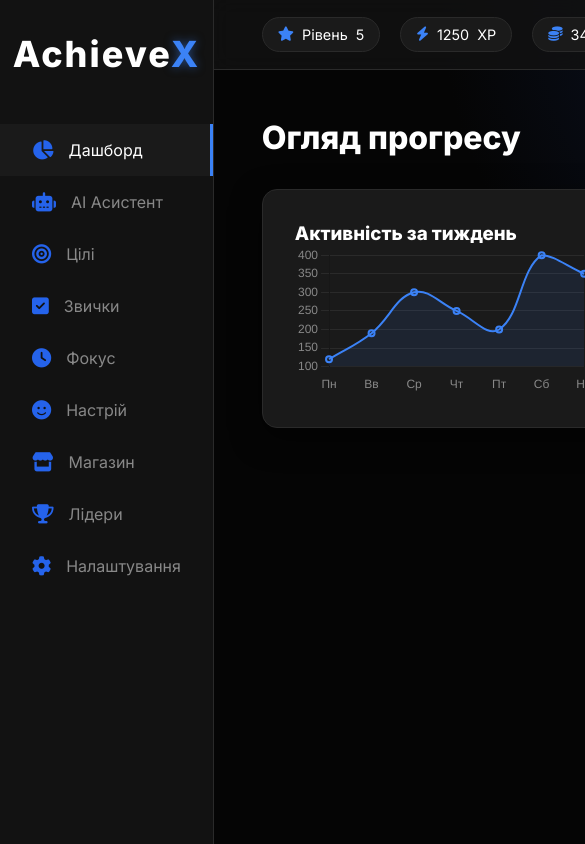
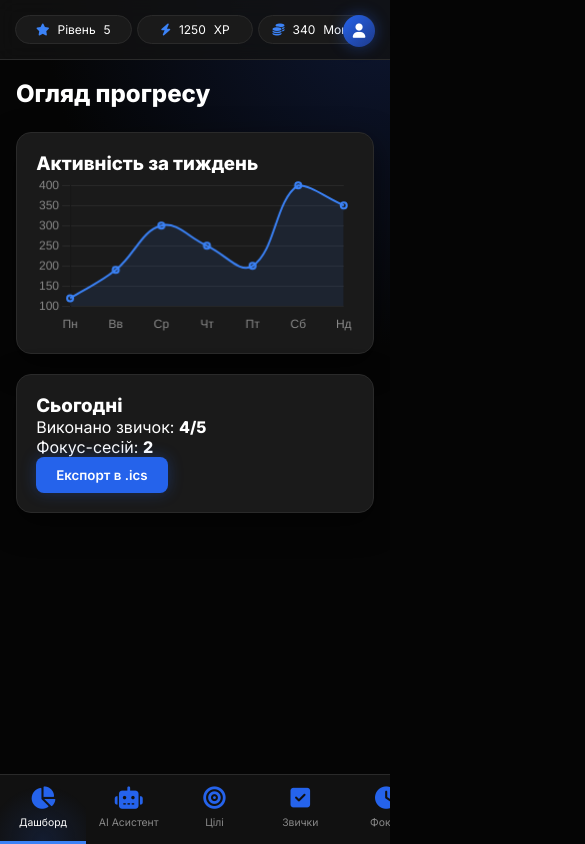
Before and after one commit to ALTSETING/knopka, a plain HTML site: page index.html in a window 390 px wide. Shown: the top 844 px of the page, 585 px wide, since content can reach past the window. Drawn offline with nearby package versions, Linux system fonts and the light colour scheme.

Commit message:
Update style.css

```diff
--- a/style.css
+++ b/style.css
@@ -316,3 +316,162 @@ h1 {
     from { opacity: 0; transform: translateY(10px); }
     to { opacity: 1; transform: translateY(0); }
 }
+
+/* =========================================
+   МОБІЛЬНА АДАПТАЦІЯ (Mobile First & PWA)
+   ========================================= */
+@media (max-width: 768px) {
+    body {
+        flex-direction: column;
+    }
+
+    /* 1. Перетворюємо бокове меню на Нижню Панель (Bottom Nav) */
+    .sidebar {
+        width: 100%;
+        height: 70px;
+        flex-direction: row;
+        padding: 0;
+        order: 2; /* Опускаємо панель вниз */
+        border-right: none;
+        border-top: 1px solid var(--border-color);
+        background-color: rgba(18, 18, 18, 0.95); /* Напівпрозорий ефект */
+        backdrop-filter: blur(15px);
+        z-index: 1000;
+    }
+
+    .logo {
+        display: none; /* Ховаємо логотип на мобільному, щоб не займав місце */
+    }
+
+    .nav-links {
+        display: flex;
+        flex-direction: row;
+        overflow-x: auto; /* Горизонтальний скрол, якщо вкладок багато */
+        overflow-y: hidden;
+        scroll-snap-type: x mandatory; /* Плавне "прилипання" при скролі */
+        -webkit-overflow-scrolling: touch;
+    }
+
+    /* Ховаємо візуальний скроллбар, але залишаємо можливість скролити */
+    .nav-links::-webkit-scrollbar {
+        display: none;
+    }
+
+    .nav-links li {
+        flex: 0 0 22%; /* На екрані видно ~4.5 вкладки, щоб юзер зрозумів, що можна скролити */
+        scroll-snap-align: center;
+        flex-direction: column;
+        justify-content: center;
+        padding: 0.5rem 0;
+        font-size: 0.65rem;
+        gap: 6px;
+        border-right: none;
+        border-bottom: 3px solid transparent;
+        text-align: center;
+    }
+
+    .nav-links li:hover {
+        background-color: transparent;
+    }
+
+    .nav-links li.active {
+        border-right: none;
+        border-bottom: 3px solid var(--blue-glow);
+        color: var(--text-main);
+        /* Легке світіння знизу активної вкладки */
+        background: radial-gradient(circle at bottom, rgba(37, 99, 235, 0.15) 0%, transparent 70%);
+    }
+
+    .nav-links li i {
+        font-size: 1.4rem;
+    }
+
+    /* 2. Головний контент та Відступи */
+    .main-content {
+        height: calc(100vh - 70px); /* Висота екрану мінус нижня панель */
+        order: 1;
+    }
+
+    .tab-content {
+        padding: 1.2rem 1rem;
+        height: auto;
+        overflow-y: auto;
+        flex: 1;
+    }
+
+    h1 {
+        font-size: 1.5rem;
+        margin-bottom: 1.5rem;
+        text-align: left;
+    }
+
+    /* 3. Верхня панель зі статистикою (робимо компактною) */
+    .topbar {
+        padding: 10px 15px;
+        height: auto;
+        min-height: 60px;
+        flex-direction: column;
+        justify-content: center;
+        gap: 10px;
+    }
+
+    .user-stats {
+        width: 100%;
+        justify-content: space-between; /* Розтягуємо бейджі по ширині */
+        gap: 5px;
+    }
+
+    .stat-badge {
+        padding: 6px 10px;
+        font-size: 0.75rem;
+        flex: 1;
+        justify-content: center;
+    }
+
+    .user-controls {
+        position: absolute;
+        top: 15px;
+        right: 15px;
+    }
+
+    #lang-toggle {
+        display: none; /* На мобілці кнопку мови краще перенести в Налаштування */
+    }
+
+    .avatar {
+        width: 32px;
+        height: 32px;
+        font-size: 0.9rem;
+    }
+
+    /* 4. Адаптація карток (Дашборд) */
+    .card-grid {
+        grid-template-columns: 1fr; /* Усі картки в одну колонку */
+        gap: 1.2rem;
+    }
+
+    .card {
+        padding: 1.2rem;
+    }
+
+    /* 5. Адаптація таймера Помодоро */
+    .timer-display {
+        font-size: 4rem; /* Зменшуємо шрифт таймера */
+        margin-bottom: 1.5rem;
+    }
+
+    .pomodoro-container {
+        padding: 2rem 1rem;
+    }
+
+    /* 6. Адаптація AI Чату */
+    .chat-container {
+        height: 65vh; /* Трохи більша висота для зручності */
+    }
+
+    .message {
+        max-width: 85%; /* На мобілці повідомлення можуть бути ширшими */
+        padding: 12px;
+        font-size: 0.95rem;
+    }
+}
```
